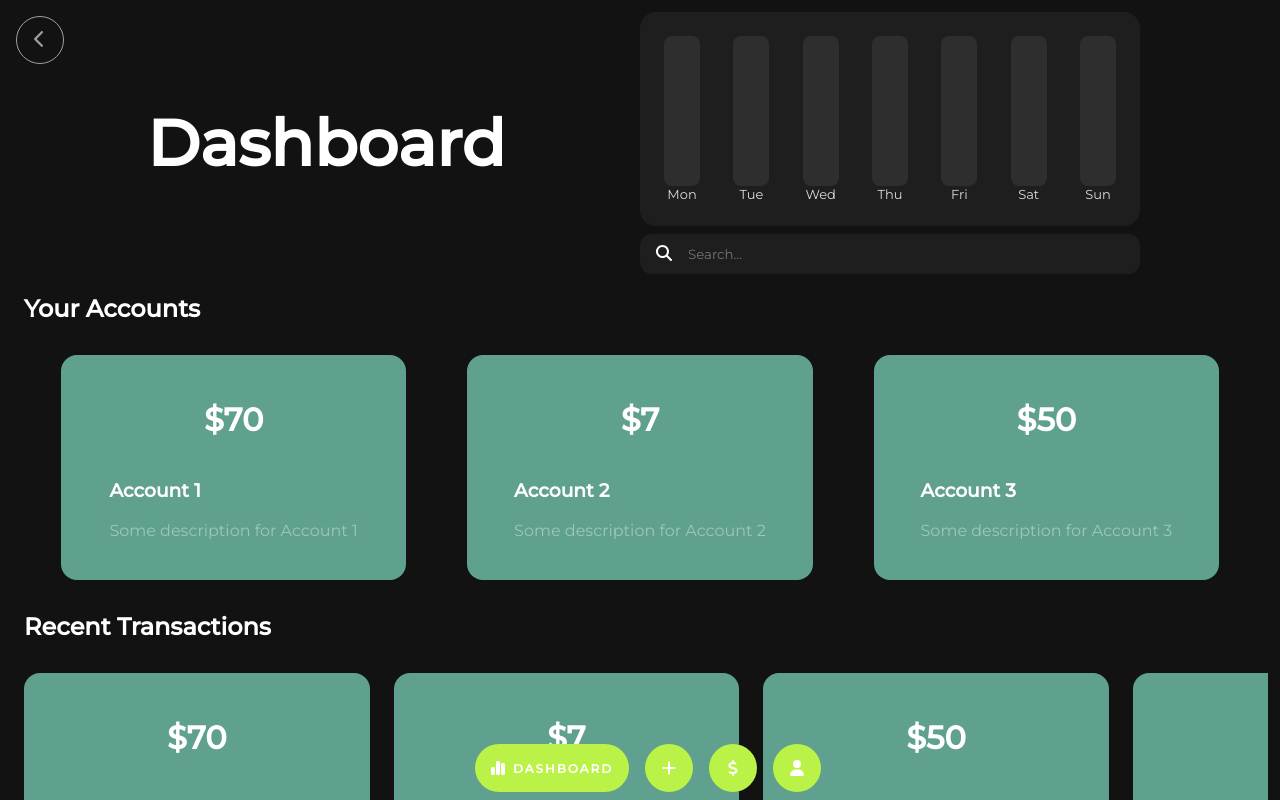
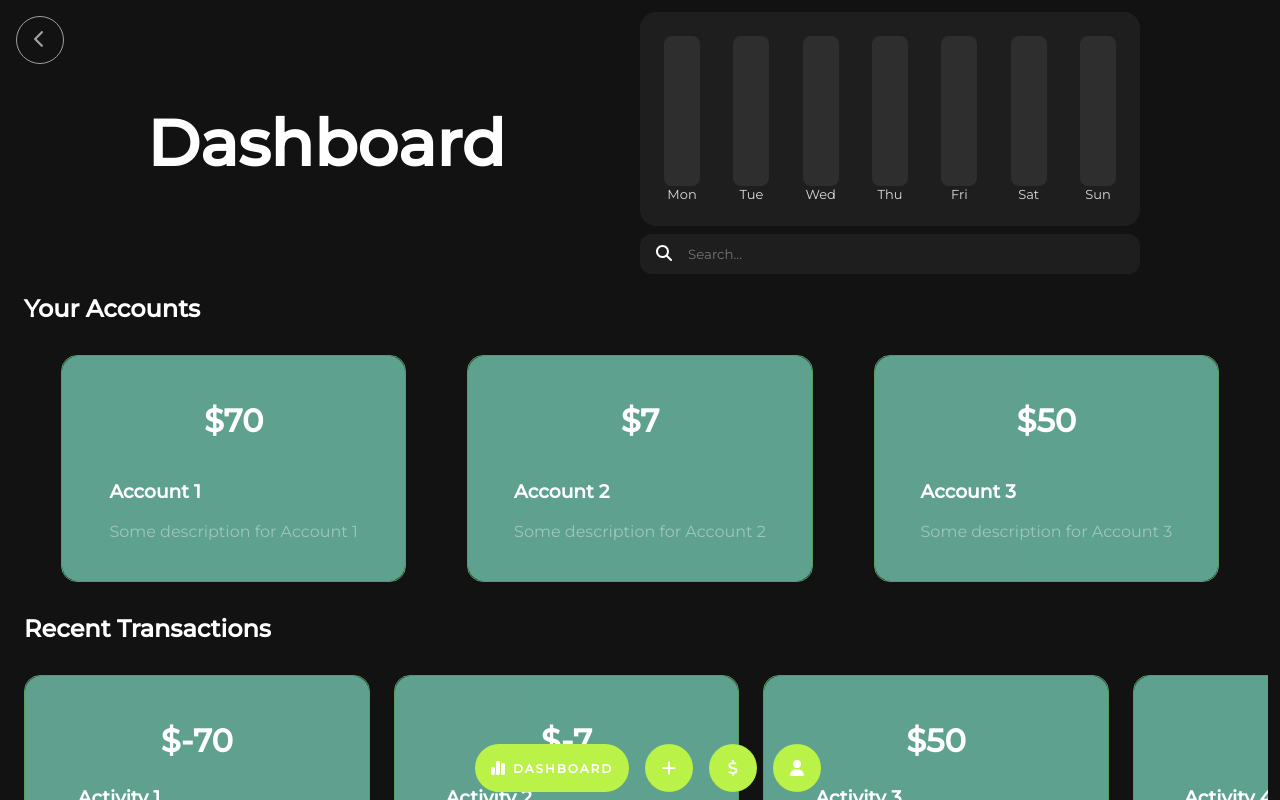
Before and after one commit to jalaj711/gastos-frontend, a Next.js app: page /dashboard in a window 1280 px wide. Shown: the top 800 px of the page. Built offline with nearby package versions, Linux system fonts and the light colour scheme.

Commit message:
updated transactionCard
Signed-off-by: Jalaj Kumar <96870071+jalaj711@users.noreply.github.com>

```diff
--- a/components/TransactionCard.tsx
+++ b/components/TransactionCard.tsx
@@ -1,26 +1,27 @@
 import Card from "./Card";
-import dynamic from "next/dynamic";
+// import dynamic from "next/dynamic";
 
-const CircularProgress = dynamic(() => import("./Progress/CircularProgress"), {
-  ssr: false,
-});
+// const CircularProgress = dynamic(() => import("./Progress/CircularProgress"), {
+//   ssr: false,
+// });
 
 export default function TransactionCard(props: {
   title: string;
   description: string;
   value: number;
 }) {
-  const colors = [
-    "#6bc4abc7",
-    "#6b8ac4c7",
-    "#a46bc4c7",
-    "#c4be6bc7",
-    "#a46bc4c7",
-  ];
+  // const colors = [
+  //   "#6bc479c7 ",
+  //   "#f44336c7",
+  //   "#a46bc4c7",
+  //   "#c4be6bc7",
+  //   "#a46bc4c7",
+  // ];
   return (
     <Card
-      extraStyles="min-width: 27vw"
-      backgroundColor={colors[Math.floor(Math.random() * colors.length)]}
+      // backgroundColor={colors[Math.floor(Math.random() * colors.length)]}
+      extraStyles={"border: 1px solid " + (props.value > 0 ? "#6bc479c7": "#f44336c7")}
+      small
     >
       <div
         style={{
@@ -29,14 +30,22 @@ export default function TransactionCard(props: {
           flexDirection: "column",
         }}
       >
-        <h1 style={{ flexBasis: "30%" }}>
+        <h1>
           ${props.value}
         </h1>
-        <div style={{ flexBasis: "70%" }}>
+        <div className="content">
           <h3>{props.title}</h3>
           <p style={{ color: "#fff6" }}>{props.description}</p>
         </div>
       </div>
+      <style jsx>{`
+        h3, p {
+          margin: 4px 0;
+        }
+        .content {
+          margin: 0 8px;
+        }
+        `}</style>
     </Card>
   );
 }
--- a/pages/dashboard.tsx
+++ b/pages/dashboard.tsx
@@ -3,6 +3,7 @@ import ProgressBar from "../components/Progress/ProgressBar";
 import { FontAwesomeIcon } from "@fortawesome/react-fontawesome";
 import { faAngleRight, faSearch } from "@fortawesome/free-solid-svg-icons";
 
+import AccountCard from "../components/AccountCard";
 import TransactionCard from "../components/TransactionCard";
 import Button from "../components/Button";
 import LabelCard from "../components/LabelCard";
@@ -40,17 +41,17 @@ function Dashboard() {
         <div className="section">
           <h2>Your Accounts</h2>
           <div className="cardGrid">
-            <TransactionCard
+            <AccountCard
               title="Account 1"
               description="Some description for Account 1"
               value={70}
             />
-            <TransactionCard
+            <AccountCard
               title="Account 2"
               description="Some description for Account 2"
               value={7}
             />
-            <TransactionCard
+            <AccountCard
               title="Account 3"
               description="Some description for Account 3"
               value={50}
@@ -64,12 +65,12 @@ function Dashboard() {
               <TransactionCard
                 title="Activity 1"
                 description="Some description for activity 1"
-                value={70}
+                value={-70}
               />
               <TransactionCard
                 title="Activity 2"
                 description="Some description for activity 2"
-                value={7}
+                value={-7}
               />
               <TransactionCard
                 title="Activity 3"
@@ -84,8 +85,13 @@ function Dashboard() {
               <TransactionCard
                 title="Activity 5"
                 description="Some description for activity 5"
-                value={45}
-              />
+                value={-45}
+              /><TransactionCard
+              small
+              title="Activity 5"
+              description="Some description for activity 5"
+              value={-7.99}
+            />
               <TransactionCard
                 title="Activity 6"
                 description="Some description for activity 6"
@@ -142,7 +148,7 @@ function Dashboard() {
           </div>
         </div>
       </main>
-      <div style={{ width: "100vw", height: "72px"}} />
+      <div style={{ width: "100vw", height: "72px" }} />
 
       <style jsx>
         {`
```
